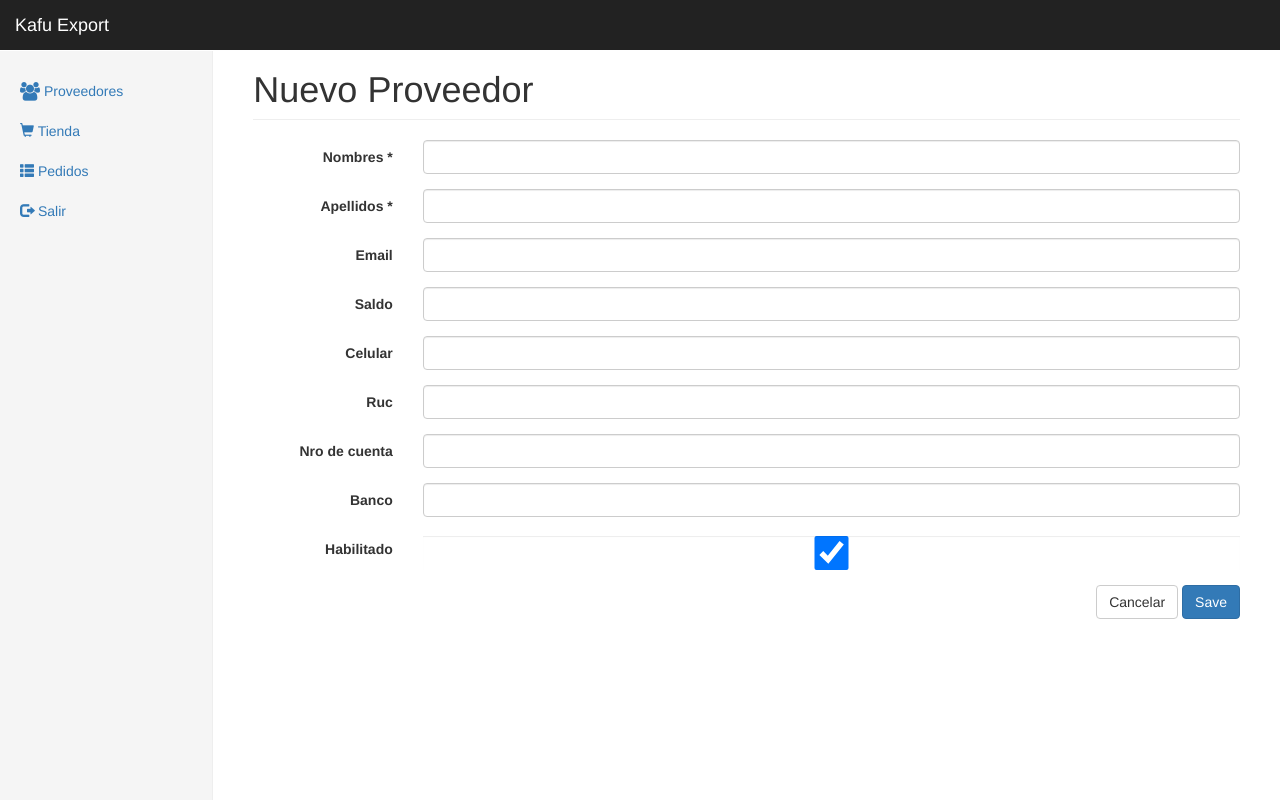
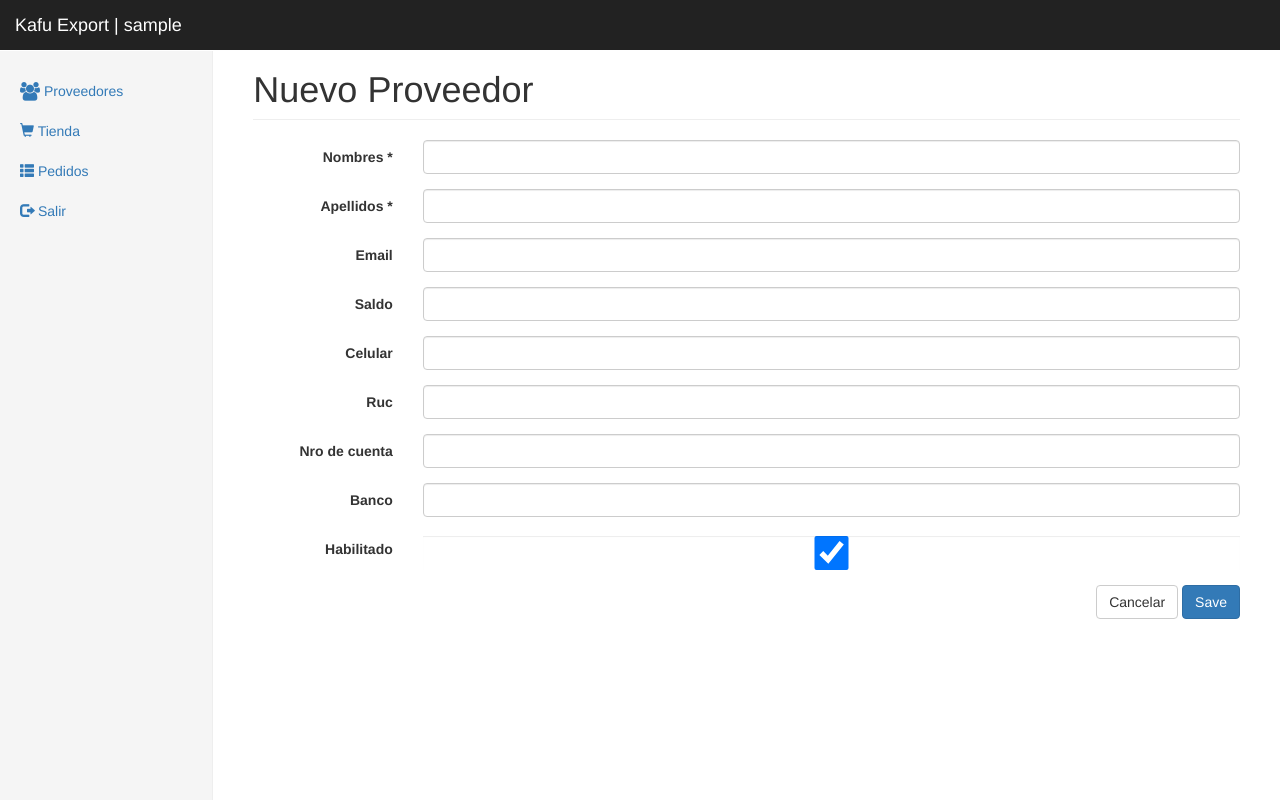
Before and after one commit to MackYoel/s3t-project, a Django app: page /providers/new/ in a window 1280 px wide. Run offline with Django 3.2, Linux system fonts and the light colour scheme; the visitor is signed in with stand-in values (Sample User, id 1); parts of the project's set-up code (start-up, migrations or seed data) failed here and were passed over; some libraries are stand-ins or nearby versions.

Commit message:
update with username

```diff
--- a/main/templates/hook/form.html
+++ b/main/templates/hook/form.html
@@ -14,7 +14,7 @@
 <!--</div>-->
 <!--{% endif %}-->
 
-<form action="." method="post" class="form-horizontal">
+<form action="." method="post" class="form-horizontal" enctype="multipart/form-data">
 
     {% csrf_token %}
     {% for f in form %}
--- a/main/templates/main/layout.html
+++ b/main/templates/main/layout.html
@@ -22,7 +22,7 @@
                 <span class="icon-bar"></span>
                 <span class="icon-bar"></span>
             </button>
-            <a class="navbar-brand" href="#">Kafu Export</a>
+            <a class="navbar-brand" href="#">Kafu Export | {{request.user.username}} </a>
         </div>
         <div id="navbar" class="navbar-collapse collapse">
             <!--<ul class="nav navbar-nav navbar-right">-->
@@ -63,7 +63,7 @@
                 {% endif %}
                 <li>
                     <a href="{% url 'accounts:logout' %}">
-                        <i class="glyphicon glyphicon-log-out"></i> Salir
+                        <i class="glyphicon glyphicon-log-out"></i>  Salir
                     </a>
                 </li>
             </ul>
```
